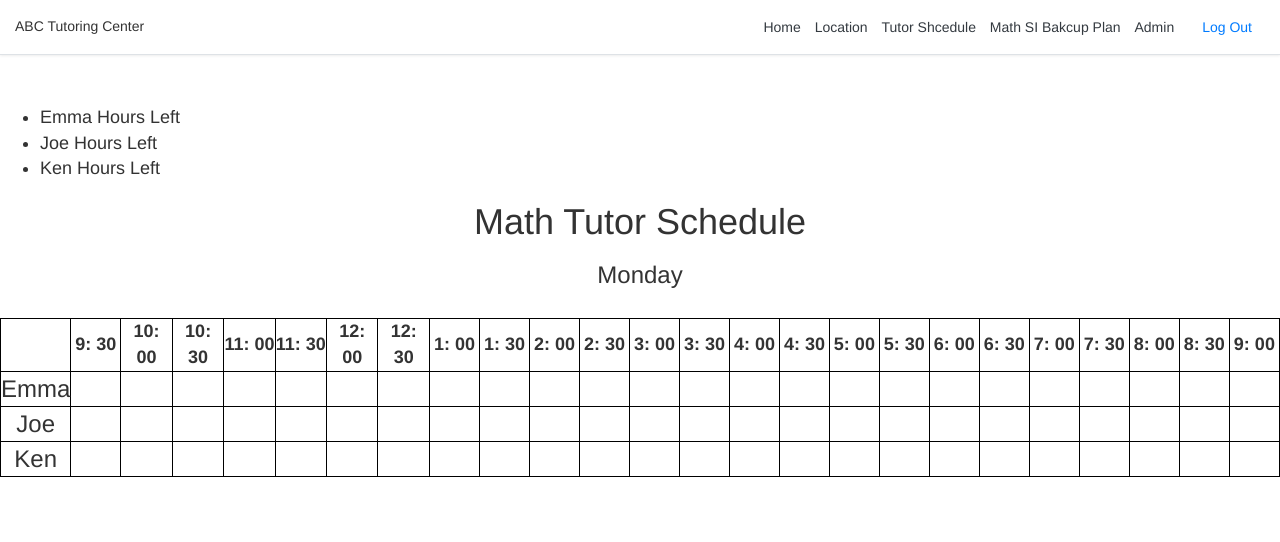
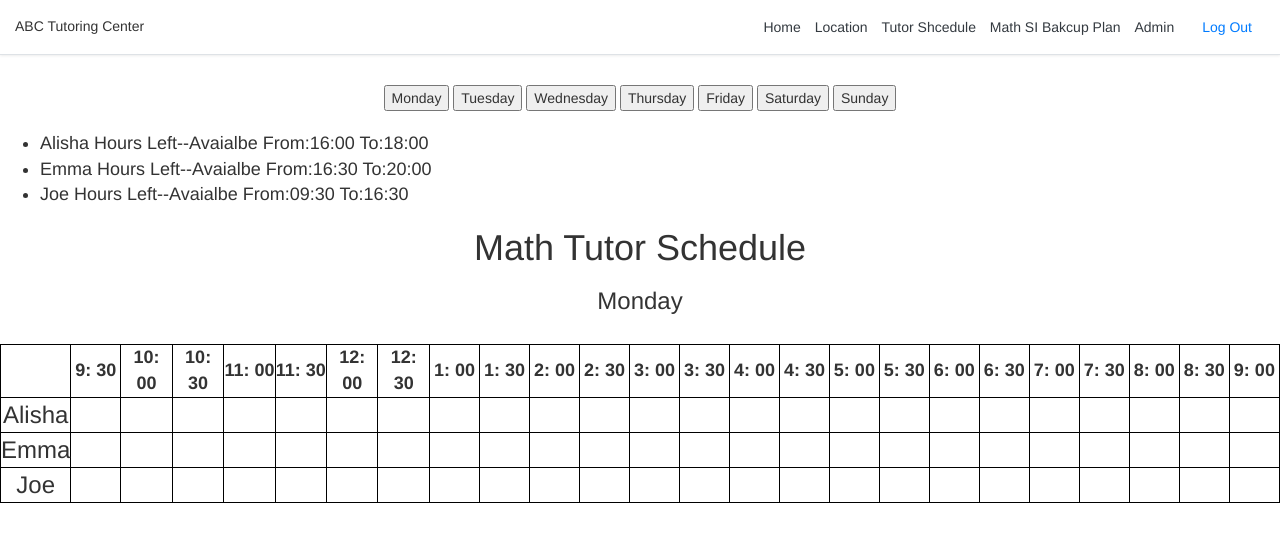
Before and after one commit to bakatarekun/CS416Project, a Django app: page /schedule in a window 1280 px wide. Shown: the top 542 px of the page. Run offline with Django 3.2, Linux system fonts and the light colour scheme; a user stored in the database is signed in; data comes from the database, SQL or seed files in the repository; some libraries are stand-ins or nearby versions.

Commit message:
Add buttons in schedule page

```diff
--- a/CS416Project/urls.py
+++ b/CS416Project/urls.py
@@ -29,6 +29,8 @@ urlpatterns = [
     url(r'^login/$', auth_views.LoginView.as_view(), name='login'),
     url(r'^home$', views.home),
     url(r'^schedule$', views.schedule, name="schedule"),
+    #add url path and pass "day" variable to backend
+    # path('schedule/<day>/', views.schedule, name="schedule"),
     url(r'^location$', views.location, name="location"),
     url(r'^saveUsedHours$', views.saveUsedHours, name="saveUsedHours"),
     url(r'^showSiBackupPlanByTutor$', views.showSiBakcupbyTutor, name="showSiBakcupbyTutor"),
--- a/CS416Project/views.py
+++ b/CS416Project/views.py
@@ -22,19 +22,20 @@ def AlltutorsInfo(request):
 
     return render(request, 'tutor_info.html', {'info': info})
 
+# def allTutorNames(request, dayofshift):
 def allTutorNames(request):
     #info2 = Schedule.objects.only("tutor").filter(day= "Tuesday")
     #info3 =  Tutor.objects.all()
-   # info2_list = list(info2)
+    # info2_list = list(info2)
     #info = Schedule.objects.select_related()
     #info = Schedule.objects.all()
     #print(info2_list[1].tutor.firstname)
     # for e in info:
     #     print(e.tutor.firstname )
     #     print(e.tutor.hours)
-   # info_all = list(info) + list(info3)
+    # info_all = list(info) + list(info3)
     # info_jason = serializers.serialize('json', info, fields=('tutor.firstname'))
-   # print(info_jason)
+    # print(info_jason)
     #info={'info':"hello"}
     # response_dict = {
     #     'info': "Hello"
@@ -44,7 +45,8 @@ def allTutorNames(request):
     #info = Schedule.objects.prefetch_related(*joins).all().serialize(*joins)
 
 
-    info = Schedule.objects.filter(day="Wednesday").order_by('tutor__firstname')
+    info = Schedule.objects.filter(day="Tuesday").order_by('tutor__firstname')
+    # info = Schedule.objects.filter(day=dayofshift).order_by('tutor__firstname')
     info_jason = serializers.serialize('json', info,  use_natural_foreign_keys=True, )
     print(info_jason)
     return HttpResponse(info_jason, content_type='application/json')
@@ -58,11 +60,11 @@ def showSiBakcupbyTutor(request):
     day = request.POST.get('search2', '')
 
     if tutorName=='':
-            backupByTutors = SI_Session.objects.filter(day= day).order_by('day','sessionTime_from')
+        backupByTutors = SI_Session.objects.filter(day= day).order_by('day','sessionTime_from')
     elif  day=='':
-            backupByTutors = SI_Session.objects.filter(tutor__firstname__contains=tutorName).order_by('day','sessionTime_from')
+        backupByTutors = SI_Session.objects.filter(tutor__firstname__contains=tutorName).order_by('day','sessionTime_from')
     else:
-            backupByTutors = SI_Session.objects.filter( day=day,tutor__firstname__contains=tutorName,).order_by('sessionTime_from')
+        backupByTutors = SI_Session.objects.filter( day=day,tutor__firstname__contains=tutorName,).order_by('sessionTime_from')
 
 
     return render(request, 'tutor_info.html', {'backupByTutors': backupByTutors, 'ti': thisset})
@@ -76,10 +78,10 @@ def location(request):
 
     return render(request, 'location.html')
 
+#def schedule(request, dayofshift):
 def schedule(request):
-    usedhours = Schedule.objects.all().filter(day='Wednesday')
-    # print(usedhours)
-    # print("test")
+    usedhours = Schedule.objects.all().filter(day='Tuesday')
+    #usedhours = Schedule.objects.all().filter(day=dayofshift)
     return render(request, 'mathSchedule.html',{'usedhours': usedhours})
 
 
@@ -96,9 +98,9 @@ def showSiBackupPlan(request):
     return render(request, 'showSiBackupPlan.html', {'monday': monday,'tuesday':tuesday,'wednesday': wednesday,'thursday':thursday, 'singleday':singleday, 'ti':ti})
 
 def saveUsedHours(request):
-     usedhours = request.POST.get('usedhours', 0.0)
-     Name = request.POST.get('name', "")
-     tutorusedhours = get_object_or_404(Tutor, firstname =Name)
-     tutorusedhours.usedhours = usedhours
-     tutorusedhours.save(update_fields=["usedhours"])
-     return HttpResponse('successfuly saved the hours')
+    usedhours = request.POST.get('usedhours', 0.0)
+    Name = request.POST.get('name', "")
+    tutorusedhours = get_object_or_404(Tutor, firstname =Name)
+    tutorusedhours.usedhours = usedhours
+    tutorusedhours.save(update_fields=["usedhours"])
+    return HttpResponse('successfuly saved the hours')
--- a/templates/mathSchedule.html
+++ b/templates/mathSchedule.html
@@ -17,9 +17,48 @@
     <script type="text/javascript">
 
         $(document).ready(function(){
-            $.ajax({
+
+
+                $.ajax({
                 type: "GET",
+                //use URL path to pass a parameter "days" to backend
                 url: "/allTutorsNames/",
+                dataType: "json",
+                contentType: "application/json",
+                success: function (data) {
+                    console.log(data);
+                    makerows(data);
+                },
+
+                error: function () {
+
+                    alert("wasn't succesful");
+
+                }
+            });
+
+         /*   $('input[name="daybtn"]').onclick(function () {
+                var day = $(this).val();
+                //showScheduleByDay(day);
+                alert(day);
+
+            });*/
+                 $('input[name="daybtn"]').on('click',function (){
+                var day = $(this).val();
+                //showScheduleByDay(day);
+               // alert(day);
+
+            });
+
+        });
+
+        function showScheduleByDay(dayofshift) {
+               var URL="/allTutorsNames/";
+               URL = URL+ dayofshift ;
+               $.ajax({
+                type: "GET",
+                //use URL path to pass a parameter "days" to backend
+                url: URL,
                 dataType: "json",
                 contentType: "application/json",
                 success: function (data) {
@@ -35,8 +74,8 @@
                 }
             });
 
-        });
 
+        }
 
         function makerows(tutors) {
 
@@ -109,7 +148,8 @@
             for (s = 0; s < setoftutors.length ; s++) {
 
                 var name= setoftutors[s].fields.tutor[0];
-
+                var timefrom1= setoftutors[s].fields.From1;
+                var timeto1= setoftutors[s].fields.To1;
                 var typeofemployee =  setoftutors[s].fields.tutor[1];
                 hours = setoftutors[s].fields.tutor[2];
 
@@ -126,7 +166,7 @@
                     togglecells( "td[name=workstudy]","wscellcolor",name);
                 }
 
-                listoftutors += '<li>' + name + ' <span id='+ name + '></span> Hours Left</li>'
+                listoftutors += '<li>' + name + ' <span id='+ name + '></span> Hours Left--' + '<span>Avaialbe From:'+ timefrom1 + ' To:'+ timeto1 +'</span></li>'
             }
 
             listoftutors += '</div></ul>';
@@ -213,13 +253,20 @@
 
 <!-- body of the site -->
 <body id="top">
-
 {% include "header.html" %}
-
 
 {% if user.is_authenticated %}
     <br>
-    <br>
+<div align="center">
+    <input id="Mondaybtn" name="daybtn" type="button" value="Monday"/>
+    <input id="Tuesdaybtn" name="daybtn" type="button" value="Tuesday"/>
+    <input id="Wednesdaybtn"name="daybtn" type="button" value="Wednesday"/>
+    <input id="Thursdaybtn" name="daybtn" type="button" value="Thursday"/>
+    <input id="Fridaybtn" name="daybtn" type="button" value="Friday"/>
+    <input id="Saturdaybtn" name="daybtn" type="button" value="Saturday"/>
+    <input id="Sundaybtn" name="daybtn" type="button" value="Sunday"/>
+</div>
+     <br>
     <div  style="text-align: center;">
         <div style="font-size: large" align='left' id="listoftutors"></div>
         <h1>Math Tutor Schedule</h1>
```
